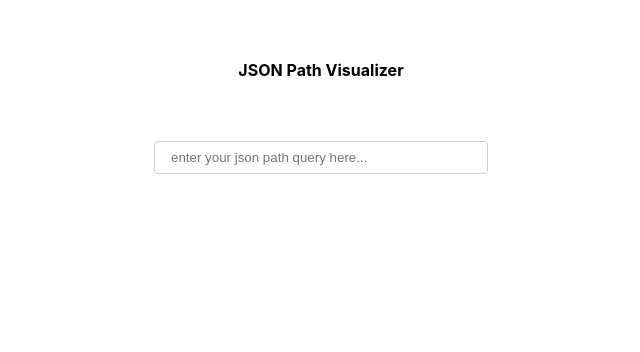
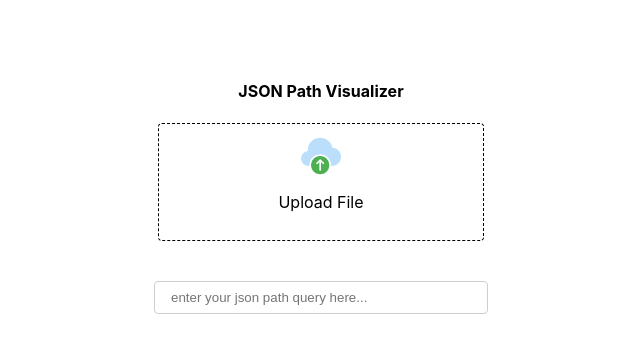
Before and after one commit to romitgithub/11sigma-frontend-test, a React (Create React App) app: page / in a window 1280 px wide. Shown: the top 352 px of the page, without its empty margins (319-959 px from the left). Built offline with nearby package versions, Linux system fonts and the light colour scheme; the HTML template or start-up script is replaced by a standard one.

Commit message:
added toggle view

```diff
--- a/src/App.css
+++ b/src/App.css
@@ -2,4 +2,8 @@
   text-align: center;
   max-width: 500px;
   margin: 60px auto;
+  display: flex;
+  flex-direction: column;
+  justify-content: center;
+  align-items: center;
 }
--- /dev/null
+++ b/src/components/Expandable/Expandable.module.css
@@ -0,0 +1,20 @@
+.container {
+  display: flex;
+  align-items: center;
+  margin: 4px 0;
+}
+
+.toggleButton {
+  font-size: 12px;
+  border: 1px solid #000000;
+  padding: 2px;
+  cursor: pointer;
+  font-weight: normal;
+  width: 10px;
+  height: 10px;
+  display: inline-block;
+  text-align: center;
+  line-height: 10px;
+  border-radius: 2px;
+  margin-right: 6px;
+}
--- a/src/components/Expandable/Expandable.tsx
+++ b/src/components/Expandable/Expandable.tsx
@@ -1,5 +1,5 @@
 import React from "react";
-
+import styles from "./Expandable.module.css";
 interface Props {
   title: string;
   expanded?: boolean;
@@ -17,10 +17,16 @@ export default class ExpandableProperty extends React.Component<Props, State> {
   render() {
     return (
       <React.Fragment>
-        <div onClick={() => this.setState({ isOpen: !this.state.isOpen })}>
-          {this.props.title}
-          {this.state.isOpen ? "-" : "+"}
+        <div
+          className={styles.container}
+          onClick={() => this.setState({ isOpen: !this.state.isOpen })}
+        >
+          <span className={styles.toggleButton}>
+            {this.state.isOpen ? "-" : "+"}
+          </span>
+          {!this.state.isOpen ? this.props.title : ""}
         </div>
+
         {this.state.isOpen ? this.props.children : null}
         {React.Children.count(this.props.children) === 0 && this.state.isOpen
           ? "The list is empty!"
--- a/src/components/JsonObject/JsonObject.tsx
+++ b/src/components/JsonObject/JsonObject.tsx
@@ -1,6 +1,12 @@
 import React from "react";
-import { deepEqual, isObject, isArray } from "services/utils";
+import {
+  deepEqual,
+  isObject,
+  isArray,
+  getSummarizedJsonObjView,
+} from "services/utils";
 import KeyValue from "components/KeyValue";
+import Expandable from "components/Expandable";
 
 import styles from "./JsonObject.module.css";
 
@@ -45,19 +51,19 @@ export default function JsonObject({
       {Object.keys(jsonObj).map((key, index) => (
         <div key={index}>
           {isObject(jsonObj[key]) && !isArray(jsonObj[key]) && (
-            <>
-              <NestedHeader header={key} level={level} />
+            <Expandable title={getSummarizedJsonObjView(jsonObj[key])}>
+              {/* <NestedHeader header={key} level={level} /> */}
               <JsonObject
                 jsonObj={jsonObj[key]}
                 level={level}
                 filteredData={filteredData}
               />
-            </>
+            </Expandable>
           )}
 
           {isArray(jsonObj[key]) && (
-            <>
-              <NestedHeader header={key} level={level} />
+            <Expandable title={getSummarizedJsonObjView(jsonObj[key])}>
+              {/* <NestedHeader header={key} level={level} /> */}
               {jsonObj[key].map((item: any, index: number) => (
                 <JsonObject
                   key={index}
@@ -66,7 +72,7 @@ export default function JsonObject({
                   filteredData={filteredData}
                 />
               ))}
-            </>
+            </Expandable>
           )}
 
           {!isObject(jsonObj[key]) && !isArray(jsonObj[key]) && (
--- a/src/containers/JsonPathVisualizer/JsonPathVisualizer.module.css
+++ b/src/containers/JsonPathVisualizer/JsonPathVisualizer.module.css
@@ -1,6 +1,7 @@
 .jsonContainer {
   text-align: left;
   margin-top: 60px;
+  width: 100%;
 }
 
 .inputField {
@@ -13,3 +14,24 @@
 .queryField {
   margin-top: 40px;
 }
+
+.fileUploadBox {
+  border: 1px dashed #000000;
+  display: flex;
+  justify-content: center;
+  align-items: center;
+  flex-direction: column;
+  align-self: center;
+  padding: 12px;
+  border-radius: 4px;
+  width: 300px;
+  cursor: pointer;
+}
+
+.fileUploadIcon {
+  width: 40px;
+}
+
+.fileUploadInput {
+  display: none;
+}
--- a/src/containers/JsonPathVisualizer/JsonPathVisualizer.tsx
+++ b/src/containers/JsonPathVisualizer/JsonPathVisualizer.tsx
@@ -2,12 +2,14 @@ import React from "react";
 import jsonPath from "jsonpath";
 import { DUMMY_JSON, DUMMY_JSON_BIG } from "data/";
 import styles from "./JsonPathVisualizer.module.css";
+import uploadImg from "assets/img/upload.png";
 
 import JsonObject from "components/JsonObject";
 
 interface State {
   query: string;
   filteredData: any;
+  jsonData: any;
 }
 
 interface Props {}
@@ -16,6 +18,7 @@ class JsonPathVisualizer extends React.Component<Props, State> {
   state = {
     query: "",
     filteredData: [],
+    jsonData: {},
   };
 
   handleJsonQueryChange = (event: React.ChangeEvent<HTMLInputElement>) => {
@@ -30,12 +33,46 @@ class JsonPathVisualizer extends React.Component<Props, State> {
     );
   };
 
+  handleFileUpload = (event: React.ChangeEvent<HTMLInputElement>) => {
+    console.log(event.target.files);
+    this.onChange(event);
+  };
+
+  onChange = (event: any) => {
+    var reader = new FileReader();
+    reader.onload = this.onReaderLoad;
+    reader.readAsText(event.target.files[0]);
+  };
+
+  onReaderLoad = (event: any) => {
+    console.log(event.target.result);
+    var obj = JSON.parse(event.target.result);
+    console.log(obj);
+    this.setState({ jsonData: obj });
+  };
+
   render() {
-    const { query, filteredData } = this.state;
+    const { query, filteredData, jsonData } = this.state;
 
     return (
-      <div>
+      <>
         <h4>JSON Path Visualizer</h4>
+
+        <label className={styles.fileUploadBox} htmlFor="fileUpload">
+          <img
+            className={styles.fileUploadIcon}
+            src={uploadImg}
+            alt="Upload Json File"
+          />
+          <p>Upload File</p>
+        </label>
+        <input
+          className={styles.fileUploadInput}
+          id="fileUpload"
+          type="file"
+          accept="application/json"
+          onChange={this.handleFileUpload}
+        />
 
         <input
           className={`${styles.inputField} ${styles.queryField}`}
@@ -44,10 +81,13 @@ class JsonPathVisualizer extends React.Component<Props, State> {
           placeholder="enter your json path query here..."
           onChange={this.handleJsonQueryChange}
         />
-        <div className={styles.jsonContainer}>
-          <JsonObject jsonObj={DUMMY_JSON} filteredData={filteredData} />
-        </div>
-      </div>
+
+        {jsonData && (
+          <div className={styles.jsonContainer}>
+            <JsonObject jsonObj={jsonData} filteredData={filteredData} />
+          </div>
+        )}
+      </>
     );
   }
 }
--- a/src/services/utils.ts
+++ b/src/services/utils.ts
@@ -28,3 +28,20 @@ export function isObject(object: any) {
 export function isArray(object: any) {
   return object != null && typeof object === "object" && Array.isArray(object);
 }
+
+export function getSummarizedJsonObjView(jsonObj: any) {
+  const isArr = isArray(jsonObj);
+  const isObj = isObject(jsonObj) && !isArr;
+
+  if (isObj) {
+    const keys = Object.keys(jsonObj);
+    return `{ ${keys[0]}: ${jsonObj[keys[0]]}, ... }`;
+  }
+
+  if (isArr) {
+    const keys = Object.keys(jsonObj[0]);
+    return `[ {${keys[0]}: ${jsonObj[0][keys[0]]}, ... }, ...]`;
+  }
+
+  return "aa";
+}
```
Also changed, not shown: src/assets/img/upload.png (added).
